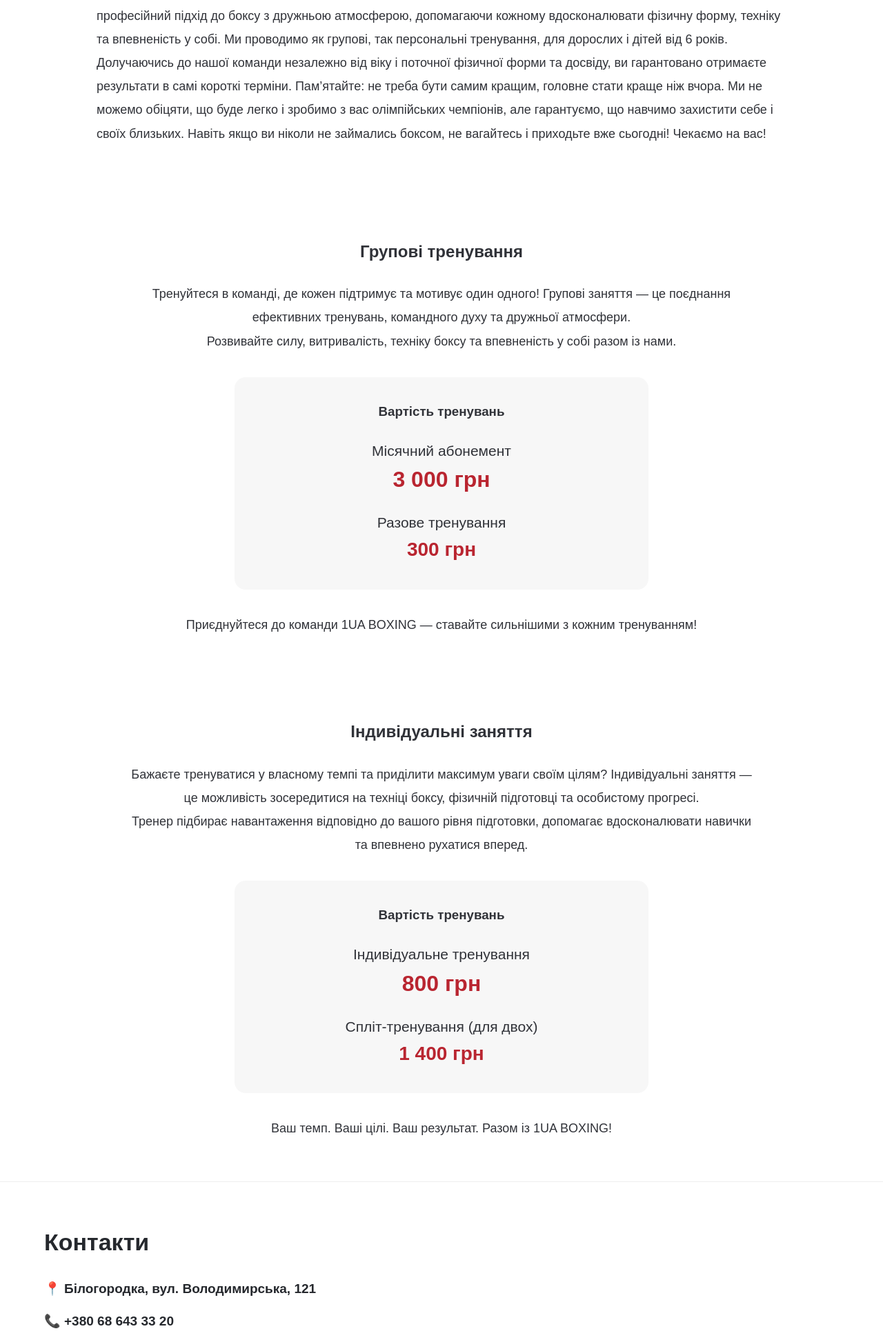
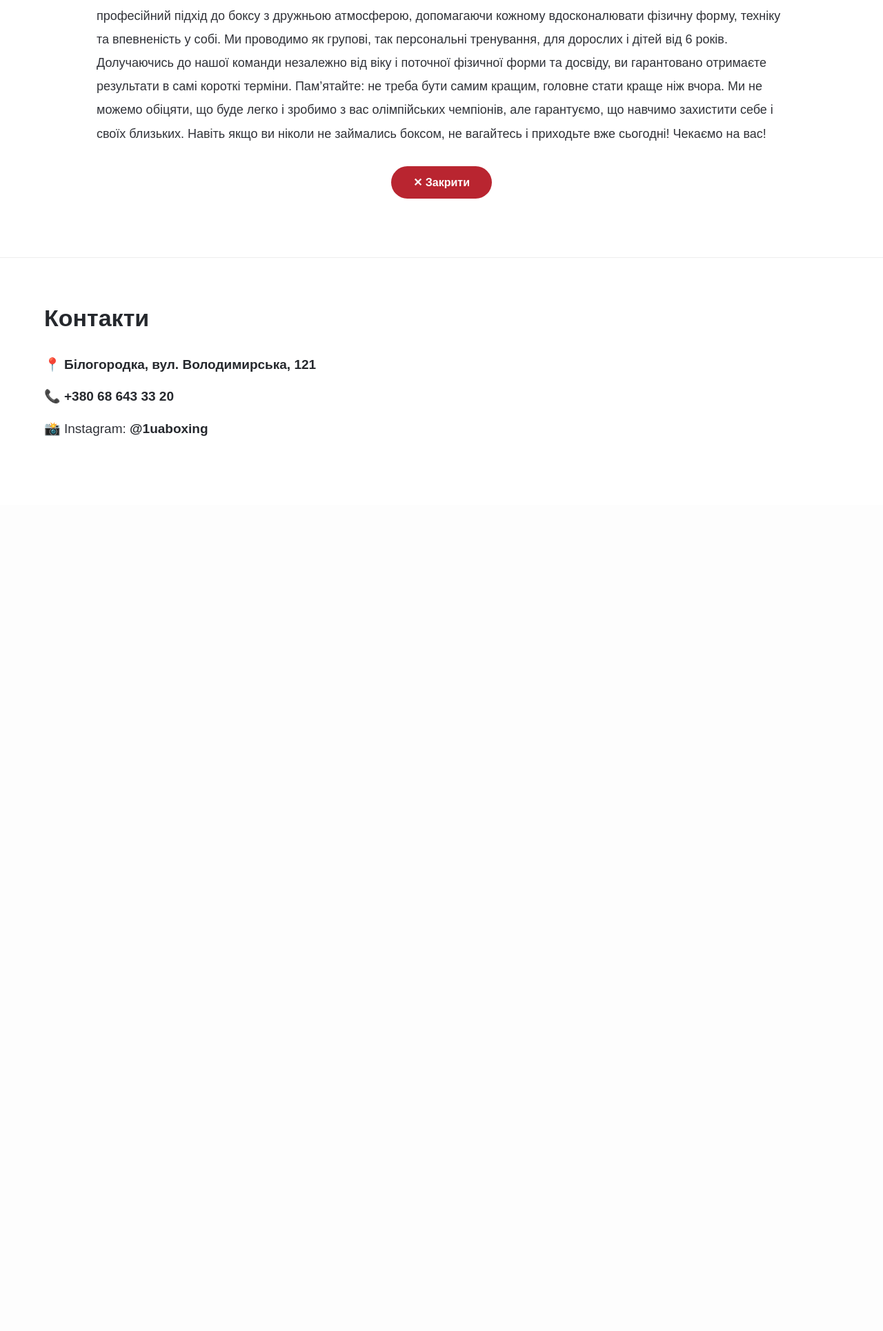
Before and after one commit to IiaDrobot/1ua_boxing, a Django app: page / in a window 1280 px wide, after a click that opens the changed part. Shown: the part 2111-4041 px from the top of the page at 69% size. After the commit the page ends 2743 px from the top, so only its background shows below. Run offline with Django 5.2, Linux system fonts and the light colour scheme.

Commit message:
Add interactive training cards and close buttons

```diff
--- a/main/static/main/css/style.css
+++ b/main/static/main/css/style.css
@@ -1137,3 +1137,27 @@ body {
         padding: 9px 12px;
     }
 }
+
+/* Красивая кнопка закрытия описания */
+.details-close-button {
+    display: block;
+    margin: 30px auto 10px;
+    padding: 14px 32px;
+    background-color: #b92530;
+    color: white;
+    border: none;
+    border-radius: 30px;
+    font-size: 16px;
+    font-weight: 700;
+    cursor: pointer;
+    transition: background-color 0.3s ease, transform 0.2s ease;
+}
+
+.details-close-button:hover {
+    background-color: #8f1b24;
+    transform: translateY(-2px);
+}
+
+.details-close-button:active {
+    transform: scale(0.97);
+}
--- a/main/templates/main/home.html
+++ b/main/templates/main/home.html
@@ -15,7 +15,7 @@
 <meta name="keywords" content="1UA BOXING, бокс Білогородка, бокс Київ, секція боксу Київ, бокс для дітей Київ, боксерський клуб Білогородка, групові тренування з боксу, індивідуальні тренування з боксу">
 
     <link rel="stylesheet"
-          href="{% static 'main/css/style.css' %}?v=5">
+          href="{% static 'main/css/style.css' %}?v=6">
 </head>
 
 <body>
@@ -166,7 +166,8 @@
 <div class="advantages-grid" id="training">
 
     <!-- КАРТКА 01 -->
-    <div class="advantage-card" onclick="location.href='#training-details'" style="cursor: pointer;">
+
+    <div class="advantage-card" onclick="showTrainingDetails('training-details')" style="cursor: pointer;">
         <div class="advantage-photo">
             <span class="advantage-number"></span>
             <img src="{% static 'main/images/gloves.jpeg' %}"
@@ -185,7 +186,7 @@
     </div>
 
     <!-- КАРТКА 02 -->
-    <div class="advantage-card" onclick="location.href='#group-training-prices'" style="cursor: pointer;">
+   <div class="advantage-card" onclick="showTrainingDetails('group-training-prices')" style="cursor: pointer;">
         <div class="advantage-photo">
             <span class="advantage-number"></span>
             <img src="{% static 'main/images/group-training.jpeg' %}"
@@ -203,7 +204,7 @@
     </div>
 
     <!-- КАРТКА 03 -->
-    <div class="advantage-card" onclick="location.href='#individual-training-prices'" style="cursor: pointer;">
+    <div class="advantage-card" onclick="showTrainingDetails('individual-training-prices')" style="cursor: pointer;">
         <div class="advantage-photo">
 
 
@@ -225,7 +226,7 @@
 </div>
 
     <!-- ПОЛНЫЙ ТЕКСТ О ТРЕНИРОВКАХ -->
-<section id="training-details" class="placeholder-section">
+<section id="training-details" class="placeholder-section" hidden>
     <div class="container">
         <h2>Про тренування</h2>
 
@@ -251,10 +252,17 @@
             не вагайтесь і приходьте вже сьогодні!
             Чекаємо на вас!
         </p>
+
+        <button type="button"
+        class="details-close-button"
+        onclick="showTrainingDetails('training-details')">
+    ✕ Закрити
+</button>
+
     </div>
 </section>
     <!-- ВАРТІСТЬ ГРУПОВИХ ТРЕНУВАНЬ -->
-<section id="group-training-prices" style="padding: 60px 20px;">
+<section id="group-training-prices" style="padding: 60px 20px;" hidden>
     <div style="max-width: 900px; margin: 0 auto; text-align: center;">
 
         <h2>Групові тренування</h2>
@@ -293,6 +301,12 @@
                 </strong>
             </p>
 
+            <button type="button"
+        class="details-close-button"
+        onclick="showTrainingDetails('group-training-prices')">
+    ✕ Закрити
+</button>
+
         </div>
 
         <p style="font-size: 18px; line-height: 1.8;">
@@ -303,7 +317,7 @@
     </div>
 </section>
     <!-- ІНДИВІДУАЛЬНІ ТРЕНУВАННЯ -->
-<section id="individual-training-prices" style="padding: 60px 20px;">
+<section id="individual-training-prices" style="padding: 60px 20px;" hidden>
     <div style="max-width: 900px; margin: 0 auto; text-align: center;">
 
         <h2>Індивідуальні заняття</h2>
@@ -349,6 +363,12 @@
             Ваш темп. Ваші цілі. Ваш результат.
             Разом із 1UA BOXING!
         </p>
+
+        <button type="button"
+        class="details-close-button"
+        onclick="showTrainingDetails('individual-training-prices')">
+    ✕ Закрити
+</button>
 
     </div>
 </section>
@@ -509,5 +529,24 @@ document.addEventListener('DOMContentLoaded', function () {
     }
 });
 </script>
+
+<script>
+function showTrainingDetails(sectionId) {
+    const section = document.getElementById(sectionId);
+
+    if (section) {
+        const wasHidden = section.hidden;
+
+        section.hidden = !wasHidden;
+
+        if (wasHidden) {
+            section.scrollIntoView({
+                behavior: 'smooth',
+                block: 'start'
+            });
+        }
+    }
+}
+</script>
 </body>
 </html>
```
